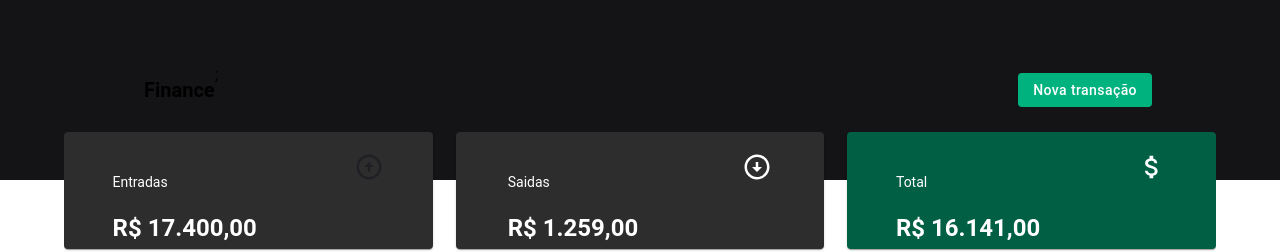
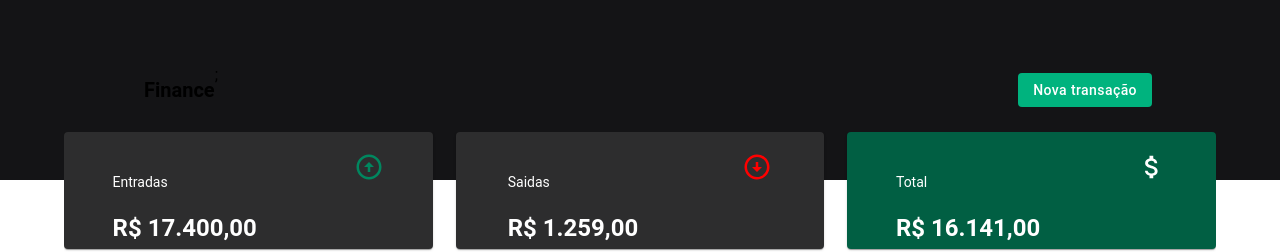
Before and after one commit to dede-ugolini/figma, a React app: page / in a window 1280 px wide. Shown: the top 252 px of the page. Built offline with nearby package versions, Linux system fonts and the light colour scheme; some icons are missing; the HTML template or start-up script is replaced by a standard one.

Commit message:
Mudar cores dos cards de saldo.

```diff
--- a/src/components/Saldo.jsx
+++ b/src/components/Saldo.jsx
@@ -22,13 +22,13 @@ function Saldo() {
       <BasicCards
         info="17.400,00"
         name="Entradas"
-        color={Theme.palette.secondary.grayTwo}
+        color={Theme.palette.primary.main}
         Icon={ArrowCircleUp}
       />
       <BasicCards
         info="1.259,00"
         name="Saidas"
-        color={Theme.palette.primary.negative}
+        color={"red"}
         Icon={ArrowCircleDown}
       />
       <BasicCards
```
